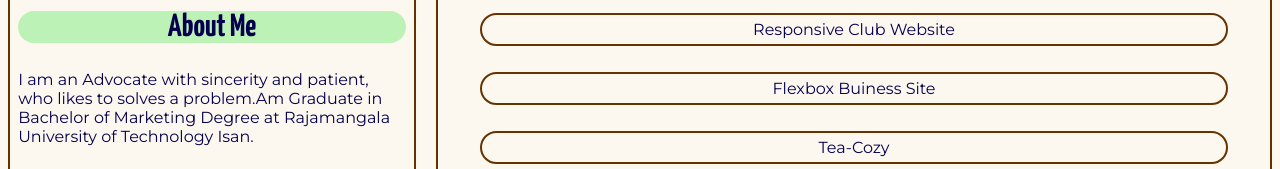
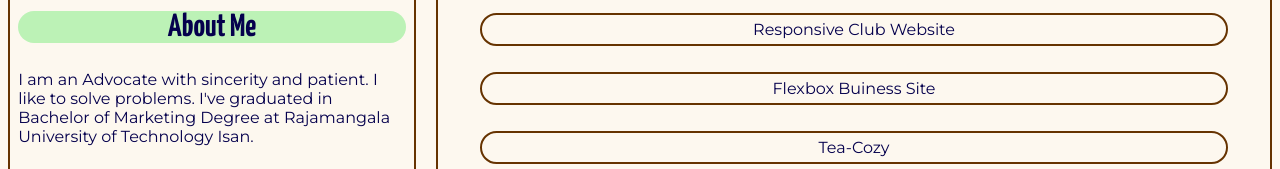
Before and after one commit to Sivavet/Sivavet, a plain HTML site: page index.html in a window 1280 px wide. Shown: the part 783-952 px from the top of the page. Drawn offline with Linux system fonts and the light colour scheme.

Commit message:
Edited Grammar in about me describe

```diff
--- a/index.html
+++ b/index.html
@@ -26,7 +26,7 @@
 
         <section id='about-me' alt='about sivavet'>
             <h2>About Me</h2>
-            <p>I am an Advocate with sincerity and patient, who likes to solves a problem.Am Graduate in Bachelor of Marketing Degree at Rajamangala University of Technology Isan.</p>
+            <p>I am an Advocate with sincerity and patient. I like to solve problems. I've graduated in Bachelor of Marketing Degree at Rajamangala University of Technology Isan.</p>
             <hr>
             <aside id='my-contact'>
                 <div id='contact'>
```
